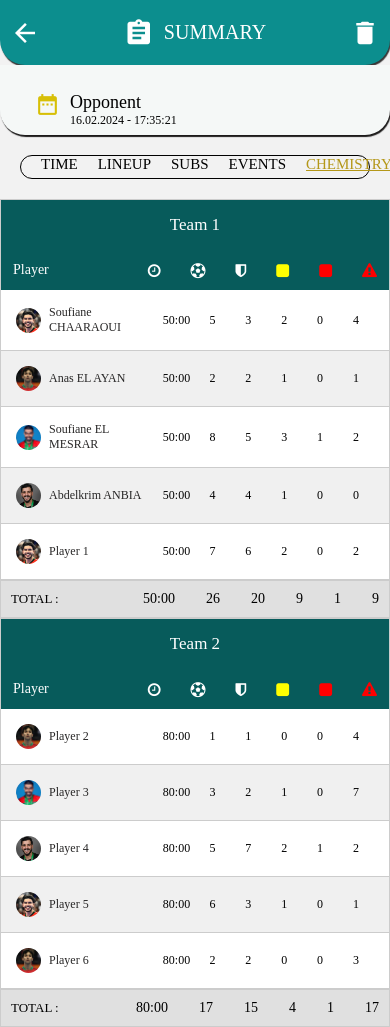
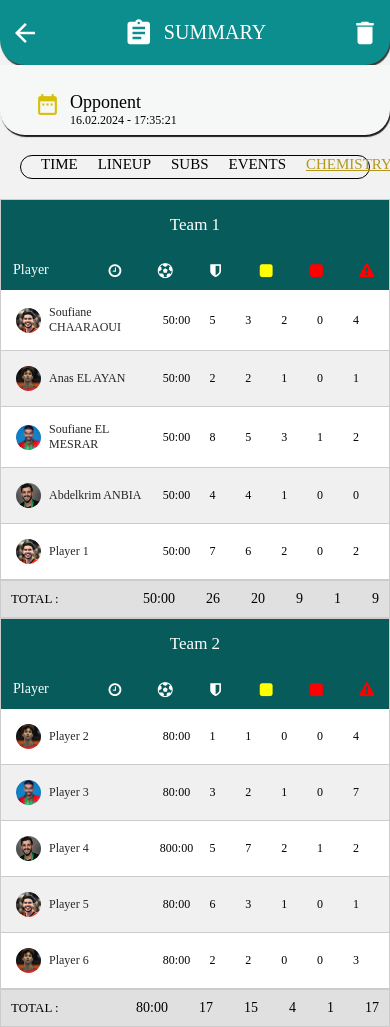
Before and after one commit to YahyaNamir/Salle_Summary, a React Native app: screen /CHEMISTRY in a window 390 px wide. Built offline with nearby package versions, Linux system fonts and the light colour scheme.

Commit message:
marginLeft

```diff
--- a/screens/ChemistryScreen.js
+++ b/screens/ChemistryScreen.js
@@ -86,7 +86,7 @@ const chemistryData = [
     picture: require('../assets/images/aniba1.png'),
     name: 'Player 4',
     goal: 5,
-    minutePlayer: '80:00',
+    minutePlayer: '800:00',
     yellowCard: 2,
     redCard: 1,
     receivedGoal: 7,
@@ -248,7 +248,7 @@ const styles = StyleSheet.create({
   icon: {
     marginLeft :30,
     // marginRight :20,
-    // width: 45,
+    width: 45,
     // marginLeft:0,
     textAlign: 'center',
   },
```
